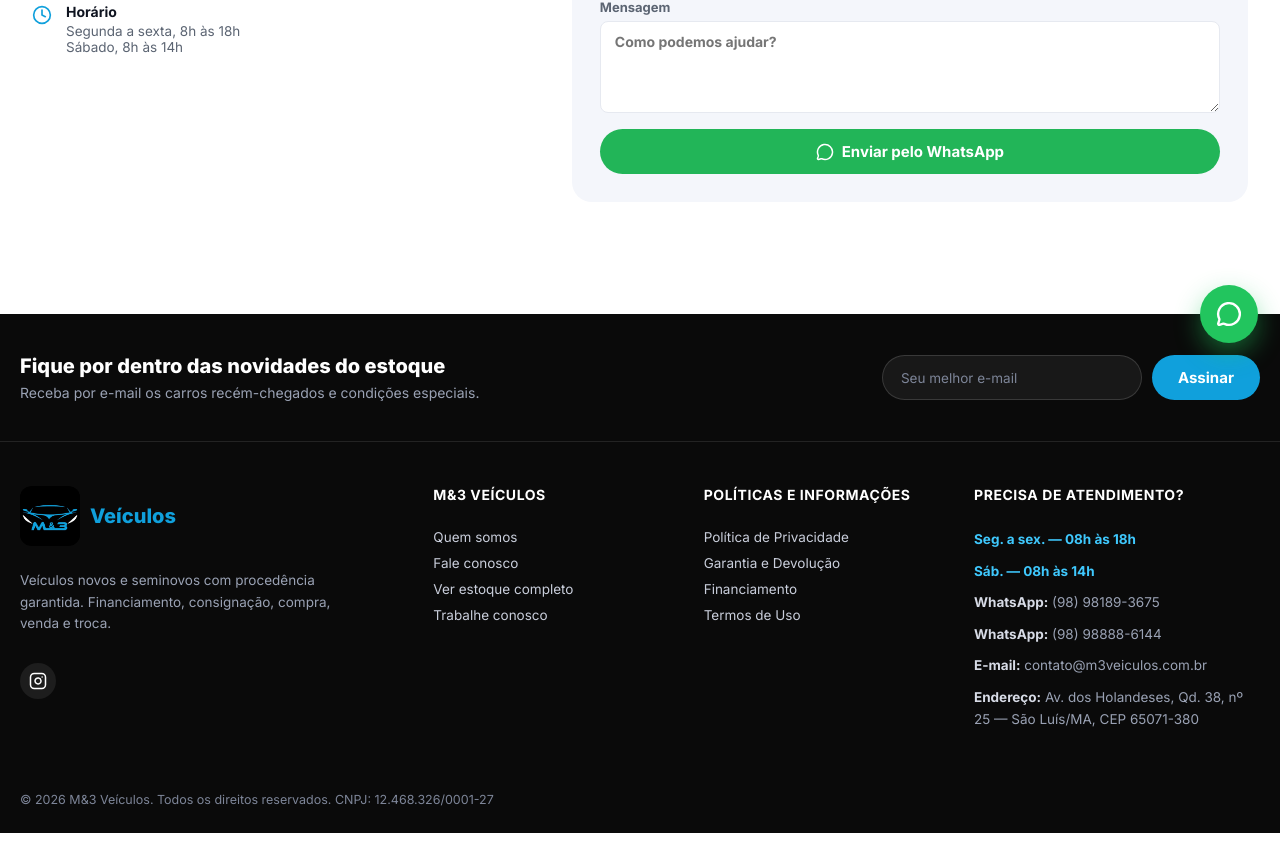
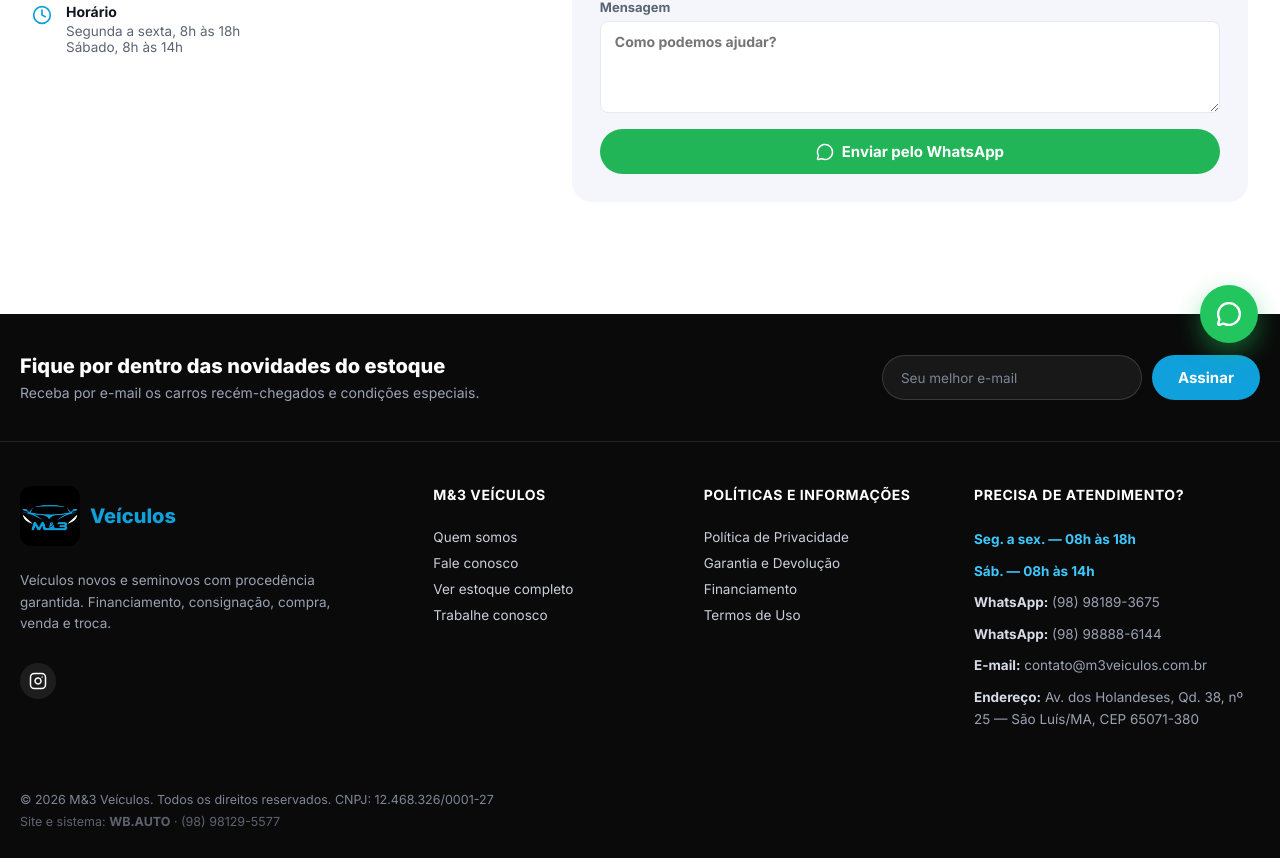
Before and after one commit to weSsBarros/m3veiculos, a React (Vite) app: page /contato in a window 1280 px wide. Shown: the part 435-1293 px from the top of the page. Before the commit the page ends 1268 px from the top, so only its background shows below. Built offline with nearby package versions, Linux system fonts and the light colour scheme; no server answers; the database is empty.

Commit message:
Ajuda no painel (WhatsApp da WB.Dev) e credito WB.AUTO no rodape do site
Co-Authored-By: Claude Opus 5.5 <noreply@anthropic.com>

```diff
--- a/src/admin/AdminLayout.jsx
+++ b/src/admin/AdminLayout.jsx
@@ -16,6 +16,7 @@ import {
   X,
   LogOut,
   ExternalLink,
+  LifeBuoy,
   Handshake,
   Landmark,
   FileChartColumn,
@@ -29,6 +30,10 @@ import { fetchOverdueInstallments } from '../lib/financingApi.js'
 import { transferAlert } from '../utils/transfer.js'
 import { tabForPath } from '../utils/panelSettings.js'
 import './admin.css'
+import { supportLink } from '../utils/support.js'
+
+// Nome da loja na mensagem do item "Ajuda" (WhatsApp do suporte)
+const STORE_NAME = 'M&3 Veículos'
 
 const SIDEBAR_KEY = 'admin_sidebar_expanded'
 
@@ -205,6 +210,16 @@ export default function AdminLayout() {
         </nav>
 
         <div className="admin-sidebar-bottom">
+          <a
+            href={supportLink(STORE_NAME)}
+            target="_blank"
+            rel="noreferrer"
+            data-tooltip={showLabels ? undefined : 'Ajuda'}
+            aria-label="Ajuda: falar com o suporte no WhatsApp"
+          >
+            <LifeBuoy size={18} />
+            <span className="admin-sidenav-label">Ajuda</span>
+          </a>
           <a href="/" target="_blank" rel="noreferrer" data-tooltip={showLabels ? undefined : 'Ver site'} aria-label="Ver site">
             <ExternalLink size={18} />
             <span className="admin-sidenav-label">Ver site</span>
--- a/src/components/Footer.jsx
+++ b/src/components/Footer.jsx
@@ -2,6 +2,7 @@ import { useState } from 'react'
 import { Link } from 'react-router-dom'
 import './Footer.css'
 import MainPhone from './MainPhone.jsx'
+import SiteCredit from './SiteCredit.jsx'
 
 export default function Footer() {
   const [email, setEmail] = useState('')
@@ -86,6 +87,7 @@ export default function Footer() {
 
       <div className="container footer-bottom">
         <p>© 2026 M&3 Veículos. Todos os direitos reservados. CNPJ: 12.468.326/0001-27</p>
+        <SiteCredit storeName={'M&3 Veículos'} />
       </div>
     </footer>
   )
--- /dev/null
+++ b/src/components/SiteCredit.css
@@ -0,0 +1,17 @@
+.site-credit {
+  margin: 6px 0 0;
+  font-size: 12.5px;
+  line-height: 1.5;
+}
+
+.site-credit a {
+  color: inherit;
+  opacity: 0.72;
+  text-decoration: none;
+  transition: opacity 0.15s ease;
+}
+
+.site-credit a:hover {
+  opacity: 1;
+  text-decoration: underline;
+}
--- /dev/null
+++ b/src/components/SiteCredit.jsx
@@ -0,0 +1,13 @@
+import { creditLink, SUPPORT_DISPLAY } from '../utils/support.js'
+import './SiteCredit.css'
+
+// Crédito discreto no rodapé: quem fez o site e o sistema (abre o WhatsApp da WB.Dev)
+export default function SiteCredit({ storeName }) {
+  return (
+    <p className="site-credit">
+      <a href={creditLink(storeName)} target="_blank" rel="noreferrer">
+        Site e sistema: <strong>WB.AUTO</strong> · {SUPPORT_DISPLAY}
+      </a>
+    </p>
+  )
+}
--- /dev/null
+++ b/src/utils/support.js
@@ -0,0 +1,16 @@
+// Suporte do sistema (WB.Dev): o item "Ajuda" do painel e o crédito
+// "Site e sistema: WB.AUTO" no rodapé do site levam a este WhatsApp.
+export const SUPPORT_WHATSAPP = '5598981295577'
+export const SUPPORT_DISPLAY = '(98) 98129-5577'
+
+const link = (text) => `https://wa.me/${SUPPORT_WHATSAPP}?text=${encodeURIComponent(text)}`
+
+// Painel → Ajuda: a mensagem já diz de qual loja é
+export function supportLink(storeName) {
+  return link(`Olá! Sou da ${storeName} e preciso de ajuda com o painel.`)
+}
+
+// Rodapé do site: quem gostou do site e quer um igual
+export function creditLink(storeName) {
+  return link(`Olá! Vi o site da ${storeName} e quero saber mais sobre o sistema WB.AUTO.`)
+}
```
